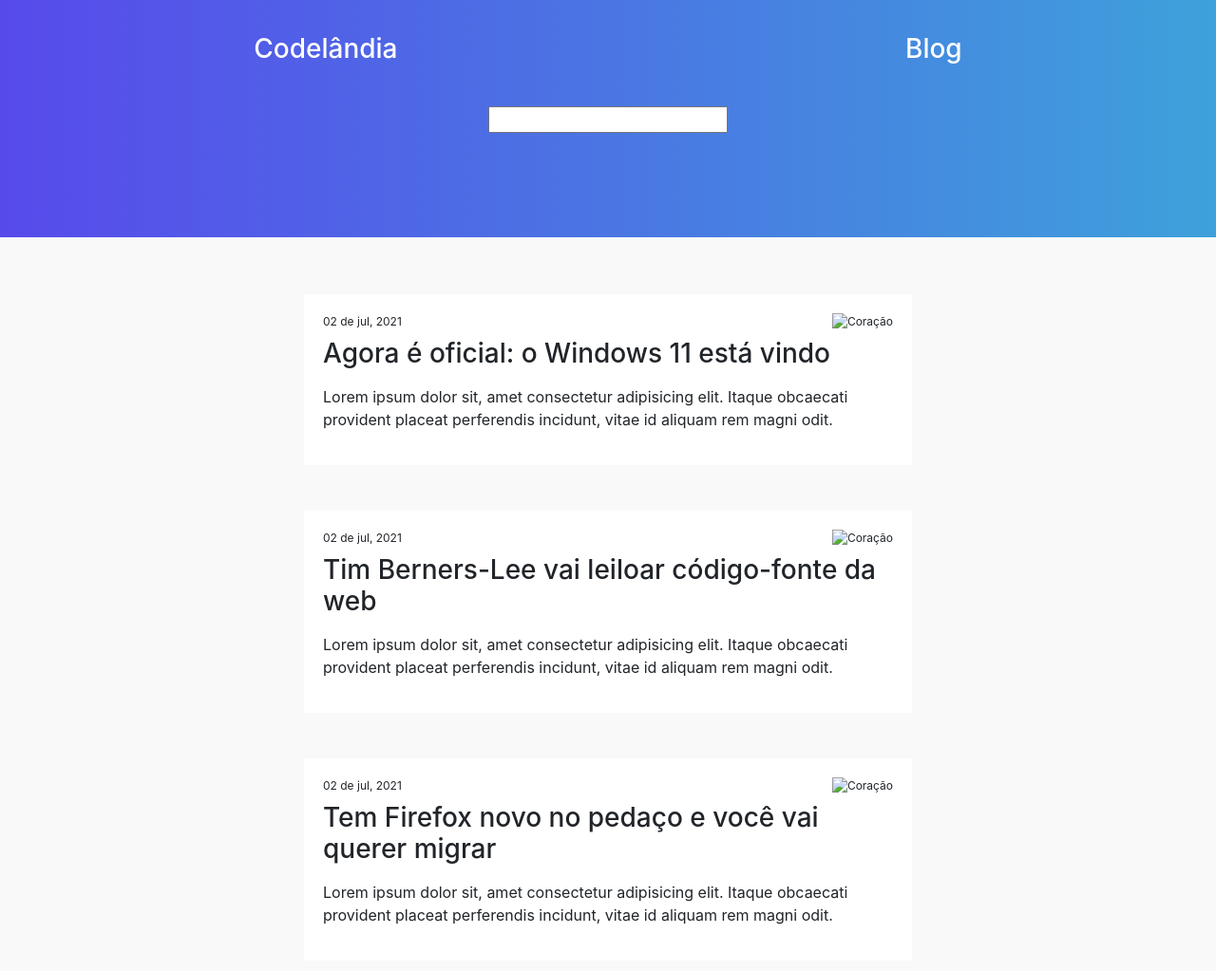
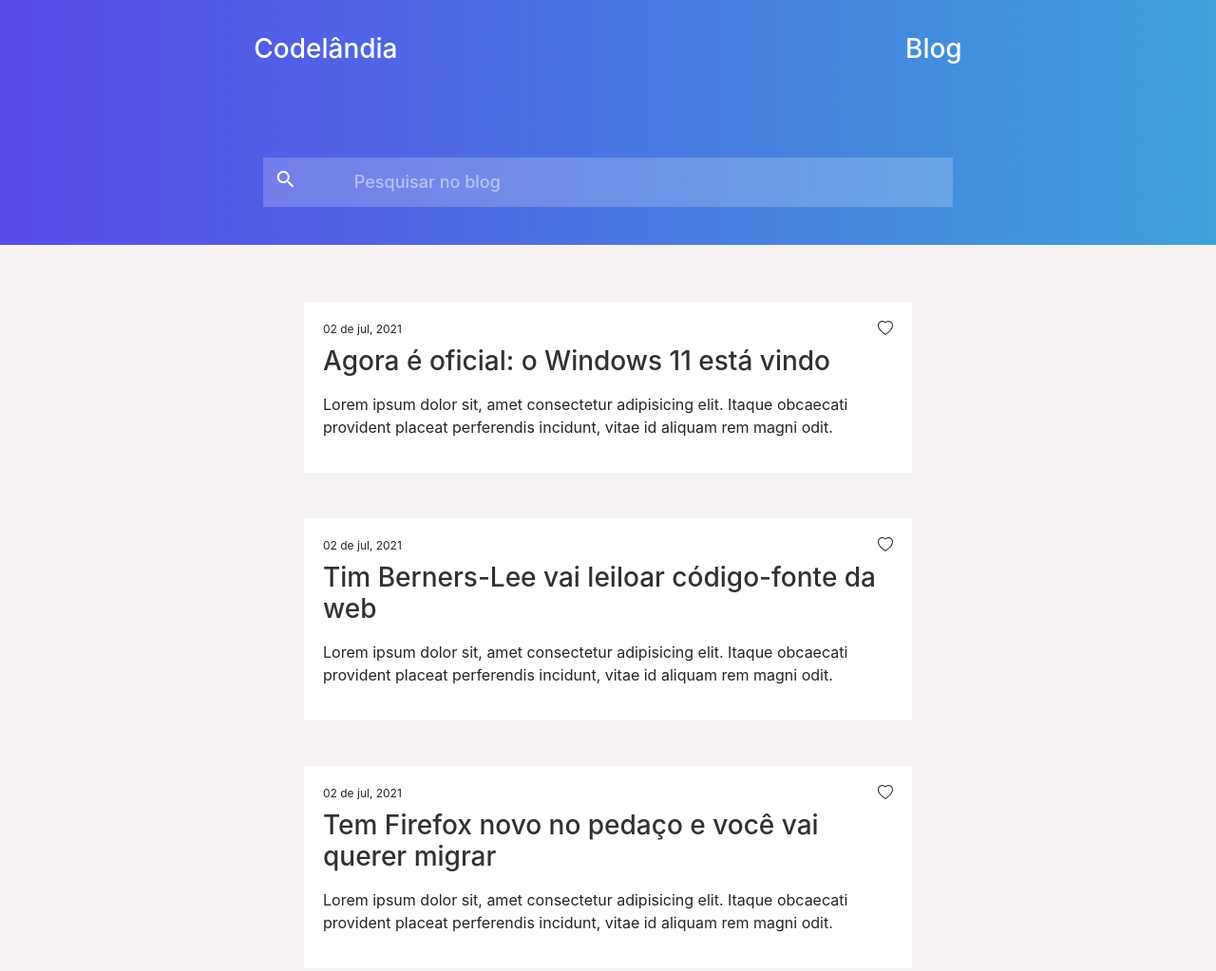
Before and after one commit to PauloGuilherm/Desafio-1---BLOG, a plain HTML site: page index.html in a window 1280 px wide. Shown: the top 1023 px of the page at 95% size. Drawn offline with nearby package versions, Linux system fonts and the light colour scheme; a web font is replaced by a local one.

Commit message:
desafio finalizado

```diff
--- a/header.css
+++ /dev/null
@@ -1,51 +0,0 @@
-@import url('https://rsms.me/inter/inter.css');
-html {
-    font-family: 'Inter', sans-serif;
-}
-
-@supports (font-variation-settings: normal) {
-    html {
-        font-family: 'Inter var', sans-serif;
-    }
-}
-
-* {
-    box-sizing: border-box;
-    padding: 0;
-    margin: 0;
-}
-
-:root {
-    --blue: #3EA1DB;
-    --blue-dark: #574AE8;
-    --white: #FFF;
-    --title: #313131;
-    --text: #B6B6B6;
-    --linear: linear-gradient(90deg, #574AE8 0%, #3EA1DB 100%);
-}
-
-body {
-    background-color: #F9F9F9;
-}
-
-.header {
-    height: 250px;
-    background-image: linear-gradient(to right, #574aeb, #3ea1db);
-}
-
-.hero {
-    display: flex;
-    justify-content: center;
-    width: 100%;
-}
-
-.container-title {
-    display: flex;
-    justify-content: space-around;
-    width: 100vw;
-    padding-top: 35px;
-}
-
-.container-title h3 {
-    color: white;
-}
--- a/index.html
+++ b/index.html
@@ -6,9 +6,11 @@
     <meta http-equiv="X-UA-Compatible" content="IE=edge">
     <meta name="viewport" content="width=device-width, initial-scale=1.0">
     <title>Desafio 1 - Blog</title>
+    <link rel="stylesheet" href="https://fonts.googleapis.com/css?family=Roboto:300,400,500,700&display=swap" />
+    <link rel="stylesheet" href="https://fonts.googleapis.com/icon?family=Material+Icons" />
     <link rel="stylesheet" href="https://cdn.jsdelivr.net/npm/bootstrap@4.6.1/dist/css/bootstrap.min.css" integrity="sha384-zCbKRCUGaJDkqS1kPbPd7TveP5iyJE0EjAuZQTgFLD2ylzuqKfdKlfG/eSrtxUkn" crossorigin="anonymous">
-    <link rel="stylesheet" href="header.css">
-    <link rel="stylesheet" href="body.css">
+    <link rel="stylesheet" href="./styles/header.css">
+    <link rel="stylesheet" href="./styles/body.css">
 </head>
 
 <body>
@@ -20,26 +22,36 @@
 
         </div>
 
-        <div class="container-title">
+        <div class="container-input">
 
-            <div class="search">
-                <input type="text" class="mytext">
-            </div>
+            <button class="button btn btn-primary">
+                <span class="material-icons">
+                    search
+                    </span>
+              </button>
+
+            <input type="text" class="myinput" placeholder="Pesquisar no blog">
 
         </div>
     </section>
+
 
     <section class="container-cards">
         <div class="cards">
 
             <div class="cards-header">
-                <label class="date">02 de jul, 2021</label>
-                <img src="./node_modules/bootstrap-icons/icons/heart.svg" alt="Coração">
+
+                <label>02 de jul, 2021</label>
+                <svg xmlns="http://www.w3.org/2000/svg" width="16" height="16" fill="currentColor" class="bi bi-heart" viewBox="0 0 16 16">
+                    <path d="m8 2.748-.717-.737C5.6.281 2.514.878 1.4 3.053c-.523 1.023-.641 2.5.314 4.385.92 1.815 2.834 3.989 6.286 6.357 3.452-2.368 5.365-4.542 6.286-6.357.955-1.886.838-3.362.314-4.385C13.486.878 10.4.28 8.717 2.01L8 2.748zM8 15C-7.333 4.868 3.279-3.04 7.824 1.143c.06.055.119.112.176.171a3.12 3.12 0 0 1 .176-.17C12.72-3.042 23.333 4.867 8 15z"/>
+                  </svg>
+
             </div>
 
             <label>
                 <h3>Agora é oficial: o Windows 11 está vindo</h3>
             </label>
+
             <p>Lorem ipsum dolor sit, amet consectetur adipisicing elit. Itaque obcaecati provident placeat perferendis incidunt, vitae id aliquam rem magni odit.</p>
         </div>
 
@@ -48,13 +60,18 @@
         <div class="cards">
 
             <div class="cards-header">
-                <label class="date">02 de jul, 2021</label>
-                <img src="./node_modules/bootstrap-icons/icons/heart.svg" alt="Coração">
+
+                <label>02 de jul, 2021</label>
+                <svg xmlns="http://www.w3.org/2000/svg" width="16" height="16" fill="currentColor" class="bi bi-heart" viewBox="0 0 16 16">
+                    <path d="m8 2.748-.717-.737C5.6.281 2.514.878 1.4 3.053c-.523 1.023-.641 2.5.314 4.385.92 1.815 2.834 3.989 6.286 6.357 3.452-2.368 5.365-4.542 6.286-6.357.955-1.886.838-3.362.314-4.385C13.486.878 10.4.28 8.717 2.01L8 2.748zM8 15C-7.333 4.868 3.279-3.04 7.824 1.143c.06.055.119.112.176.171a3.12 3.12 0 0 1 .176-.17C12.72-3.042 23.333 4.867 8 15z"/>
+                  </svg>
+
             </div>
 
             <label>
                 <h3>Tim Berners-Lee vai leiloar código-fonte da web</h3>
             </label>
+
             <p>Lorem ipsum dolor sit, amet consectetur adipisicing elit. Itaque obcaecati provident placeat perferendis incidunt, vitae id aliquam rem magni odit.</p>
         </div>
 
@@ -63,13 +80,18 @@
         <div class="cards">
 
             <div class="cards-header">
-                <label class="date">02 de jul, 2021</label>
-                <img src="./node_modules/bootstrap-icons/icons/heart.svg" alt="Coração">
+                <label>02 de jul, 2021</label>
+
+                <svg xmlns="http://www.w3.org/2000/svg" width="16" height="16" fill="currentColor" class="bi bi-heart" viewBox="0 0 16 16">
+                    <path d="m8 2.748-.717-.737C5.6.281 2.514.878 1.4 3.053c-.523 1.023-.641 2.5.314 4.385.92 1.815 2.834 3.989 6.286 6.357 3.452-2.368 5.365-4.542 6.286-6.357.955-1.886.838-3.362.314-4.385C13.486.878 10.4.28 8.717 2.01L8 2.748zM8 15C-7.333 4.868 3.279-3.04 7.824 1.143c.06.055.119.112.176.171a3.12 3.12 0 0 1 .176-.17C12.72-3.042 23.333 4.867 8 15z"/>
+                </svg>
+
             </div>
 
             <label>
                 <h3>Tem Firefox novo no pedaço e você vai querer migrar</h3>
             </label>
+
             <p>Lorem ipsum dolor sit, amet consectetur adipisicing elit. Itaque obcaecati provident placeat perferendis incidunt, vitae id aliquam rem magni odit.</p>
         </div>
 
@@ -78,13 +100,18 @@
         <div class="cards">
 
             <div class="cards-header">
-                <label class="date">02 de jul, 2021</label>
-                <img src="./node_modules/bootstrap-icons/icons/heart.svg" alt="Coração">
+                <label>02 de jul, 2021</label>
+
+                <svg xmlns="http://www.w3.org/2000/svg" width="16" height="16" fill="currentColor" class="bi bi-heart" viewBox="0 0 16 16">
+                    <path d="m8 2.748-.717-.737C5.6.281 2.514.878 1.4 3.053c-.523 1.023-.641 2.5.314 4.385.92 1.815 2.834 3.989 6.286 6.357 3.452-2.368 5.365-4.542 6.286-6.357.955-1.886.838-3.362.314-4.385C13.486.878 10.4.28 8.717 2.01L8 2.748zM8 15C-7.333 4.868 3.279-3.04 7.824 1.143c.06.055.119.112.176.171a3.12 3.12 0 0 1 .176-.17C12.72-3.042 23.333 4.867 8 15z"/>
+                </svg>
+
             </div>
 
             <label>
                 <h3>John McAfee, criador do antivírus McAfee morre</h3>
             </label>
+
             <p>Lorem ipsum dolor sit, amet consectetur adipisicing elit. Itaque obcaecati provident placeat perferendis incidunt, vitae id aliquam rem magni odit.</p>
         </div>
     </section>
--- a/body.css
+++ b/styles/body.css
@@ -8,7 +8,7 @@
 .cards {
     height: auto;
     width: 50vw;
-    background-color: #ffffff;
+    background-color: var(--white);
     padding: 20px 20px;
 }
 
@@ -17,3 +17,11 @@
     display: flex;
     justify-content: space-between;
 }
+
+p label {
+    color: var(--text)
+}
+
+h3 {
+    color: var(--title)
+}
--- /dev/null
+++ b/styles/header.css
@@ -0,0 +1,92 @@
+    @import url('https://rsms.me/inter/inter.css');
+    html {
+        font-family: 'Inter', sans-serif;
+    }
+
+    @supports (font-variation-settings: normal) {
+        html {
+            font-family: 'Inter var', sans-serif;
+        }
+    }
+
+    * {
+        box-sizing: border-box;
+        padding: 0;
+        margin: 0;
+    }
+
+     :root {
+        --blue: #3EA1DB;
+        --blue-dark: #574AE8;
+        --white: #FFF;
+        --title: #313131;
+        --text: #B6B6B6;
+        --linear: linear-gradient(90deg, var(--blue-dark) 0%, var(--blue) 100%);
+        --background: rgb(247, 242, 242);
+    }
+
+    body {
+        background-color: var(--background);
+    }
+
+    .header {
+        height: auto;
+        background-image: var(--linear);
+    }
+
+    .hero {
+        display: flex;
+        justify-content: center;
+        width: 100%;
+    }
+
+    .container-title {
+        display: flex;
+        justify-content: space-around;
+        width: 100vw;
+        height: 126px;
+        padding-top: 35px;
+    }
+
+    .container-title h3 {
+        color: var(--white);
+    }
+
+    .container-input {
+        padding: 2.5rem 0 2.5rem 0;
+        display: flex;
+        justify-content: center;
+        width: 100vw;
+    }
+
+    .myinput {
+        background: rgba(255, 255, 255, 0.2);
+        outline: 0;
+        padding: 1rem 3rem 1rem 3rem;
+        border: none;
+        width: 53%;
+        font-weight: 500;
+        font-size: 1.125rem;
+        line-height: 1.25rem;
+    }
+
+    .myinput::placeholder {
+        color: var(--white);
+        opacity: 0.5;
+    }
+
+    .search {
+        height: 10px;
+    }
+
+    .button {
+        background: rgba(255, 255, 255, 0.2);
+        outline: 0;
+        border-radius: 0 !important;
+        cursor: default !important;
+        border: none !important;
+    }
+
+    .button::after {
+        background: rgba(255, 255, 255, 0.2);
+    }
```
Also changed, not shown: package-lock.json, 1 other file.
